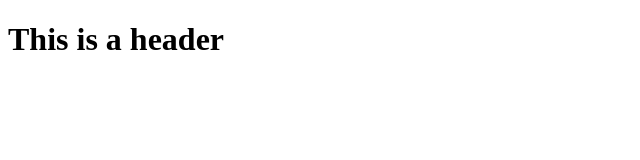
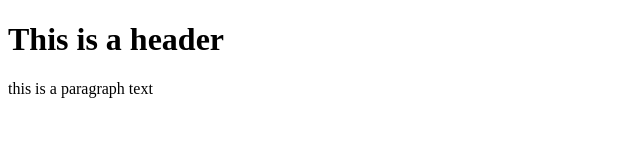
Before and after one commit to sprillx/git-test, a plain HTML site: page index.html in a window 1280 px wide. Shown: the whole page, without its empty margins (0-640 px from the left). Drawn offline with Linux system fonts and the light colour scheme.

Commit message:
Second commit

```diff
--- a/index.html
+++ b/index.html
@@ -2,6 +2,6 @@
 <html lang="eng">
     <body>
         <h1> This is a header </h1>
-
+        <p> this is a  paragraph text </p>
     </body>
 </html>
```
